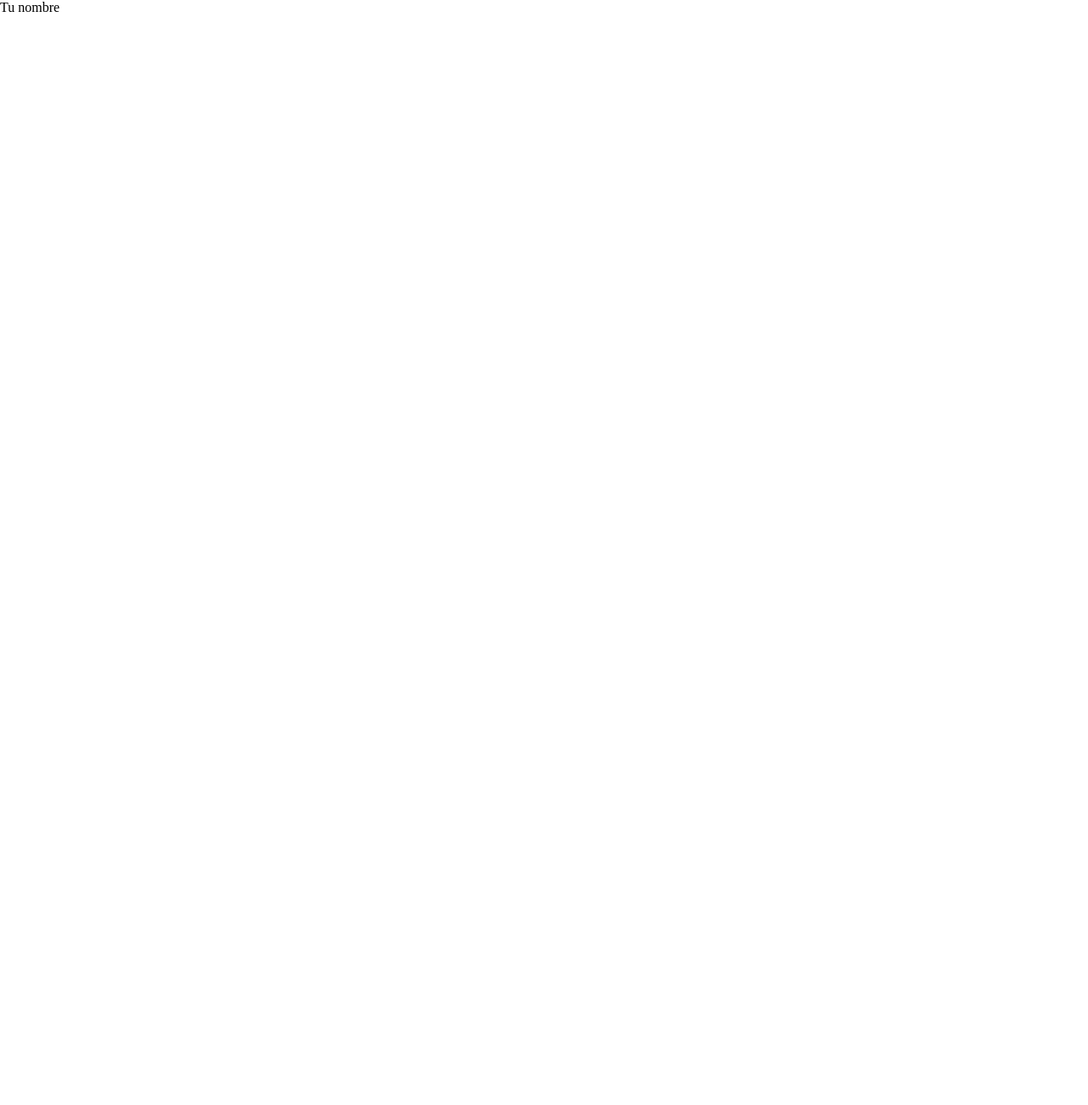
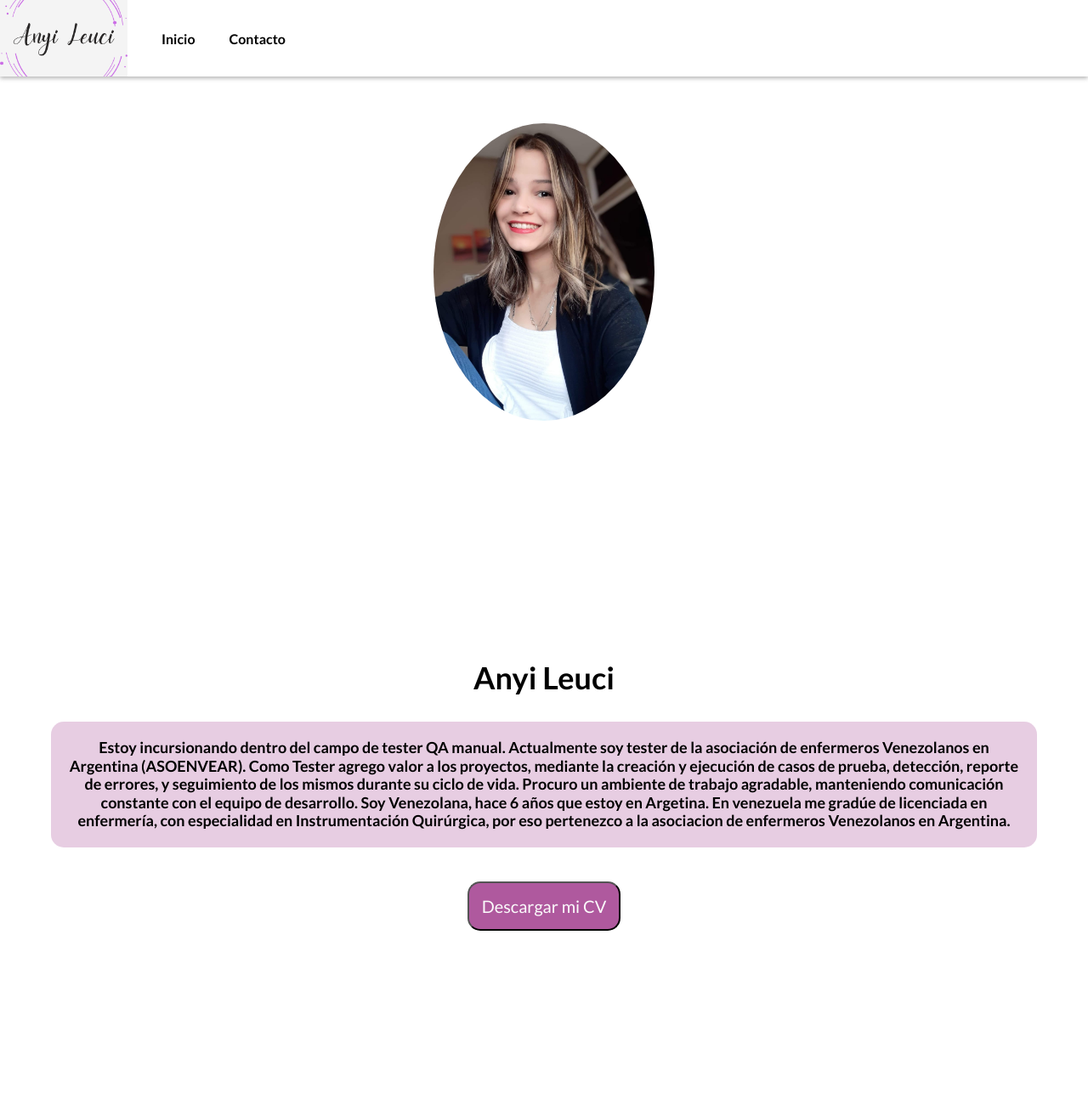
Before and after one commit to anyelicaleuci/Mi-Proyecto, a plain HTML site: page index.html in a window 1280 px wide. Shown: the top 1300 px of the page at 85% size. Before the commit the page ends 800 px from the top, so only its background shows below. Drawn offline with Linux system fonts and the light colour scheme.

Commit message:
Proyectolisto

```diff
--- a/css/styles.css
+++ b/css/styles.css
@@ -1,41 +1,154 @@
-/* En este archivo escriban su CSS */
-
-/* Fonts */
-/* Importar aquí la font */
+@import url('https://fonts.googleapis.com/css2?family=Lato:wght@400;700&family=Satisfy&display=swap');
 
 
-
-/* Aquí les dejamos como ayuda este "reset" en el cual ajustamos algunas propiedades
-*  cuyos valores asigna por defecto el navegador.
-*/
-
-/* Reset */
 * {
     box-sizing: border-box;
     margin: 0;
     padding: 0;
-    /* Para que el scrolleo en la one page sea suave */
     scroll-behavior: smooth;
+    font-family: 'Lato', sans-serif;
+
 }
 
-/* Para quitar los puntos a los items de listas */
-ul {
+nav.menú{
+    display: flex;
+}
+.menú ul li{
     list-style: none;
+    color: black;
+    float: left;
+    margin-left: 40px;
+    font-weight: 700;
+
+
 }
 
-/* Para que los enlaces hereden el color de texto y no tengan subrayado */
+header{
+    height: 90px;
+    display: flex;
+    position: fixed;
+    top: 0;
+    left: 0;
+    right: 0;
+    background-color: white;
+    align-items: center;
+    box-shadow: 0 2px 5px rgba(0, 0, 0, 0.3);
+    margin-bottom: 20px;
+}
+.logo, .fotologo{
+    width: 150px;
+    height: 100%;
+    object-fit: cover;
+}
+
+.cajafoto{
+    display: flex;
+    justify-content: center;
+    padding: 5px;
+    height: 400px;
+    margin-top: 30px;
+}
+
+.fotoinicio{
+    width: 300px;
+    border-radius: 50%;
+    padding: 20px 20px;
+}
+h1{
+    display: flex;
+    justify-content: center;
+    margin: 20px 20px;
+    font-size: 36px;
+}
+
+h3{
+    font-size: 28px;
+    display: flex;
+    justify-content:center;
+    margin: 20px 20px;
+}
+
+.iconos{
+    display: flex;
+    justify-content: center;
+    margin-top: 100px;
+    padding-right: 30px;
+
+}
+
+.imagen{
+    width: 100px;
+    height: 100px;
+    margin-left: 35px;
+
+}
+.hablemos{
+    background-color: rgba(175, 89, 158, 0.3);
+    border-radius: 15px;
+    padding: 20px;
+    margin: 15px;
+}
+
+p{
+    text-align: center;
+    font-size: 18px;
+    font-weight: 700;
+    line-height: 1.2;
+    margin: 20px;
+    padding: 20px;
+    background-color: rgba(175, 89, 158, 0.3);
+    border-radius: 15px;
+    margin: 10px;
+
+
+}
+
+.cajaboton{
+    display: flex;
+    justify-content: center;
+    padding: 30px;
+
+}
+.Boton{
+    background-color: #af599e;
+    font-size: 20px;
+    color: #fbfbfb;
+    padding: 15px;
+    border-radius: 15px;
+
+}
+
+
 a {
     text-decoration: none;
     color: inherit;
 }
 
-/* Este max-width es para que el contenido no se "estire" demasiado hacia los costados y
-*  el margin: auto; para tenerlo centrado fácilmente ;)
-*/
 main {
     max-width: 1200px;
     margin: auto;
+    margin-top: 120px;
 }
+
+#Uno, #Dos{
+    min-height: 100vh;
+    display: flex;
+    justify-content: center;
+    flex-direction: column;
+    margin: 10px;
+    padding-top: 20px;
+}
+footer{
+    background-color: #af599e;
+    display: flex;
+    justify-content: center;
+    align-items: center;
+    height: 90px;
+    color: white;
+    font-weight: 700;
+}
+
+
 
 /* Recomendaciones!
 *  - Comenzar desde lo más general y luego ir hacia lo mas específico, asignando primero
--- a/index.html
+++ b/index.html
@@ -4,18 +4,55 @@
     <meta charset="UTF-8">
     <meta http-equiv="X-UA-Compatible" content="IE=edge">
     <meta name="viewport" content="width=device-width, initial-scale=1.0">
-    <title>Nombre Apellido</title>
-
-    <!-- CSS -->
+    <title>Anyelica Leuci</title>
     <link rel="stylesheet" href="css/styles.css">
 </head>
 <body>
     <header>
-        <a href="#inicio">Tu nombre</a>
+        <div class="logo">
+            <img class="fotologo" src="./img/fotologo.png" alt="logo">
+        </div>
+        <nav class="menú">
+            <ul>
+                <li><a href="#Uno" target="_parent" >Inicio </a></li>
+                <li><a href="#Dos" target="_parent"> Contacto </a></li>
+            </ul>
+        </nav>
+
     </header>
+    <main>
+        <div class="cajafoto">
+            <img class="fotoinicio" src="./img/fotoincio.jpg" alt="fotoanyi">
+        </div>
+        <section id="Uno">
+            <h1> Anyi Leuci</h1>
+            <p>Estoy incursionando dentro del campo de tester QA manual. Actualmente soy tester de la asociación de enfermeros Venezolanos en Argentina <a href="https://asoenvear.org/" target="_blank">(ASOENVEAR)</a>. Como Tester agrego valor a los proyectos, mediante la creación y ejecución de casos de prueba, detección, reporte de errores, y seguimiento de los mismos durante su ciclo de vida.
+                Procuro un ambiente de trabajo agradable, manteniendo comunicación constante con el equipo de desarrollo. Soy Venezolana, hace 6 años que estoy en Argetina. En venezuela me gradúe de licenciada en enfermería, con especialidad en Instrumentación Quirúrgica, por eso pertenezco a la asociacion de enfermeros Venezolanos en Argentina.</p>
+            <div class="cajaboton">
+                <button class="Boton"><a href="./img/cv.png" target="_blank">Descargar mi CV</a></button>
+            </div>
 
-    <!-- La estructura básica y la vinculación con CSS estan listas. A codear! 💪  -->
-    <!-- En este archivo escriban su HTML -->
+            </section>
+        <section id="Dos">
+            <div class="hablemos">
+                <h3>Hablemos</h3>
+                <p>Si quieres saber más sobre mi carrera profesional, te dejo mis redes sociales y mi correo electrónico para  que me escribas.
+                </p>
+            </div>
+
+                <nav class="iconos">
+                    <a href="https://github.com/anyelicaleuci" target="_blank" class="iconofinal"> <img class="imagen" src="./img/github.png" alt="github"></a>
+                    <a href="https://www.linkedin.com/in/anyi-leuci-000b5524a/" target="_blank" class="iconofinal"><img class="imagen" src="./img/linkedin.png" alt="linkedin"></a>
+                    <a href="mailto:anyileucci@gmail.com" target="_blank" class="iconofinal"><img class="imagen" src="./img/mail.png" alt="correo"></a>
+                </nav>
+
+        </section>
+
+    </main>
+    <footer>
+        Código Latam
+    </footer>
+
 
 </body>
 </html>
```
Also changed, not shown: img/cv.png (added), img/fotoincio.jpg (added), img/fotologo.png (added).
